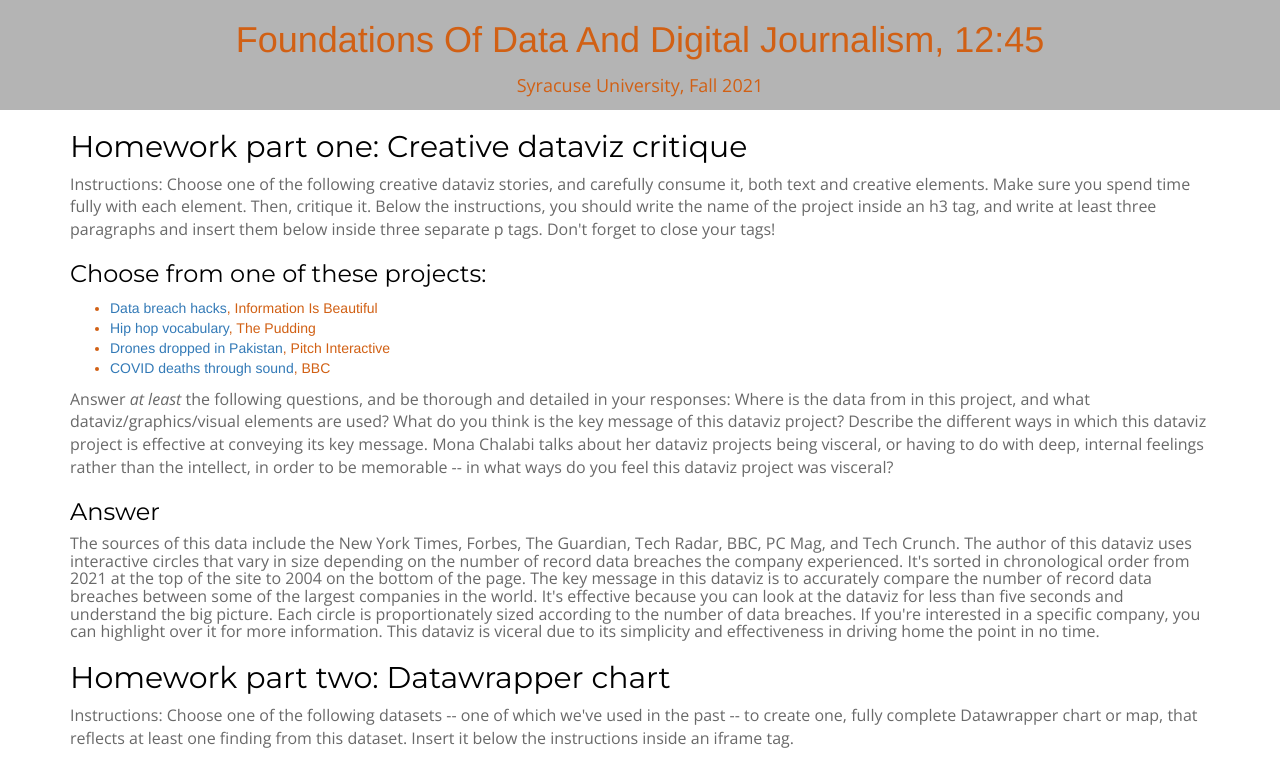
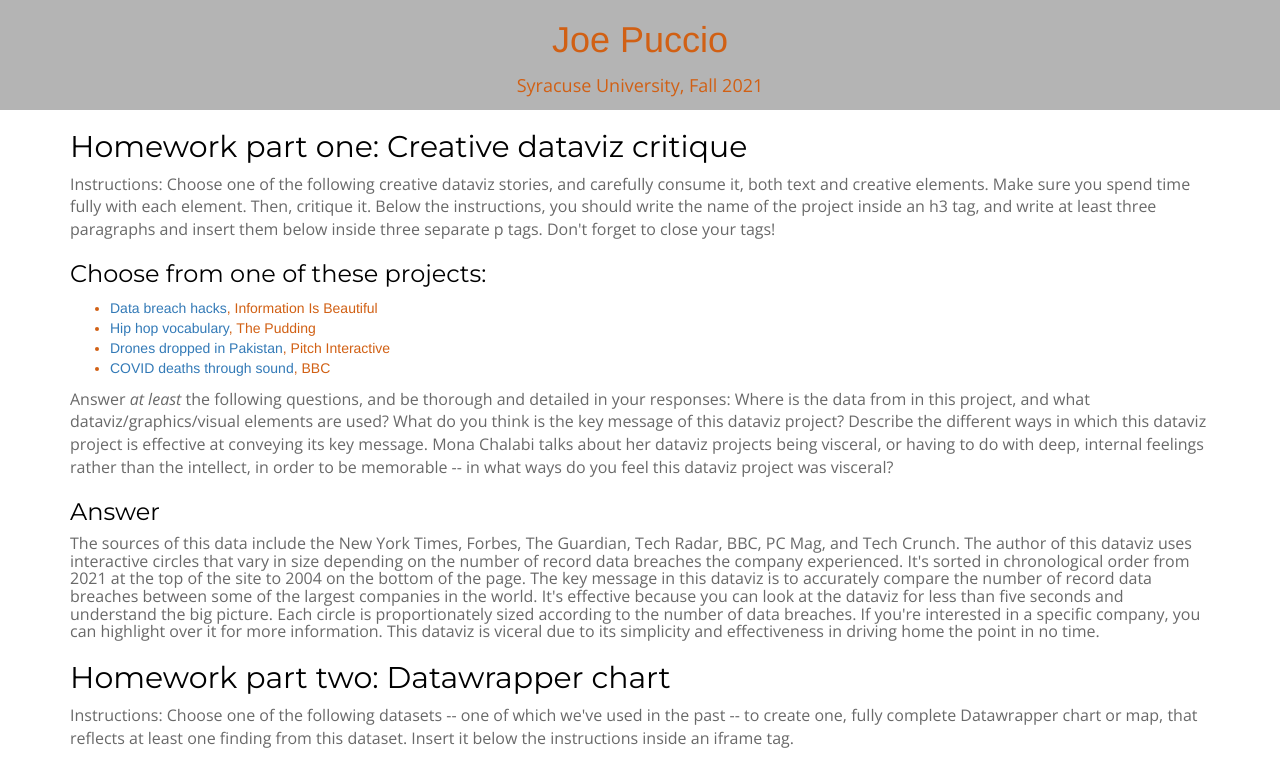
Before and after one commit to PuccioJoe/jnl221_Puccio, a plain HTML site: page index.html in a window 1280 px wide. Shown: the top 757 px of the page. Drawn offline with nearby package versions, Linux system fonts and the light colour scheme.

Commit message:
Update index.html

```diff
--- a/index.html
+++ b/index.html
@@ -19,7 +19,7 @@ or displaying student work. -->
 
 	<!-- Intro row -->
 	<div id="intro" class="col-sm-12">
-		<h1> Foundations Of Data And Digital Journalism, 12:45</h1>
+		<h1> Joe Puccio </h1>
 		<h4> Syracuse University, Fall 2021</h4>
 	</div>
 
```
